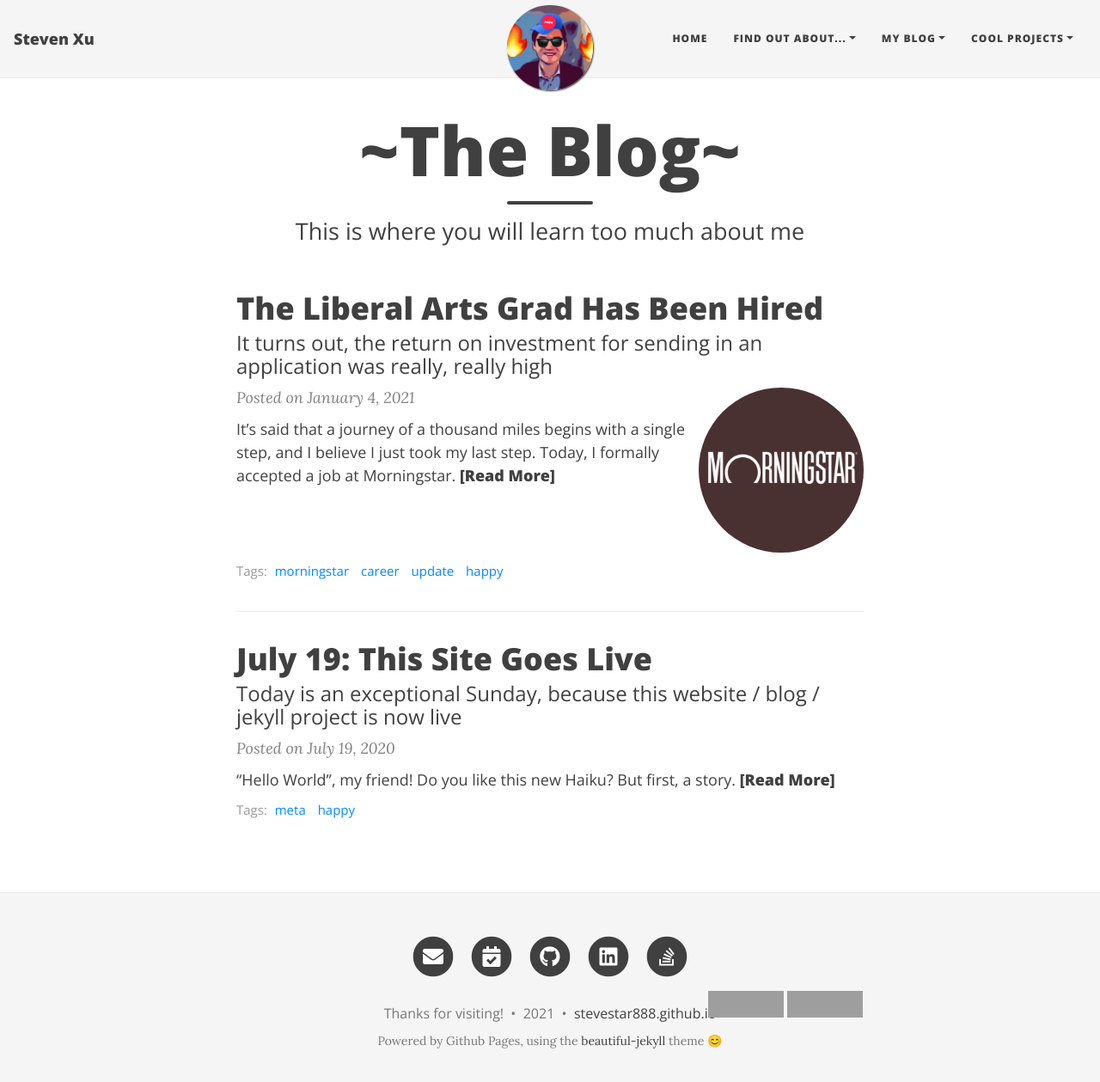
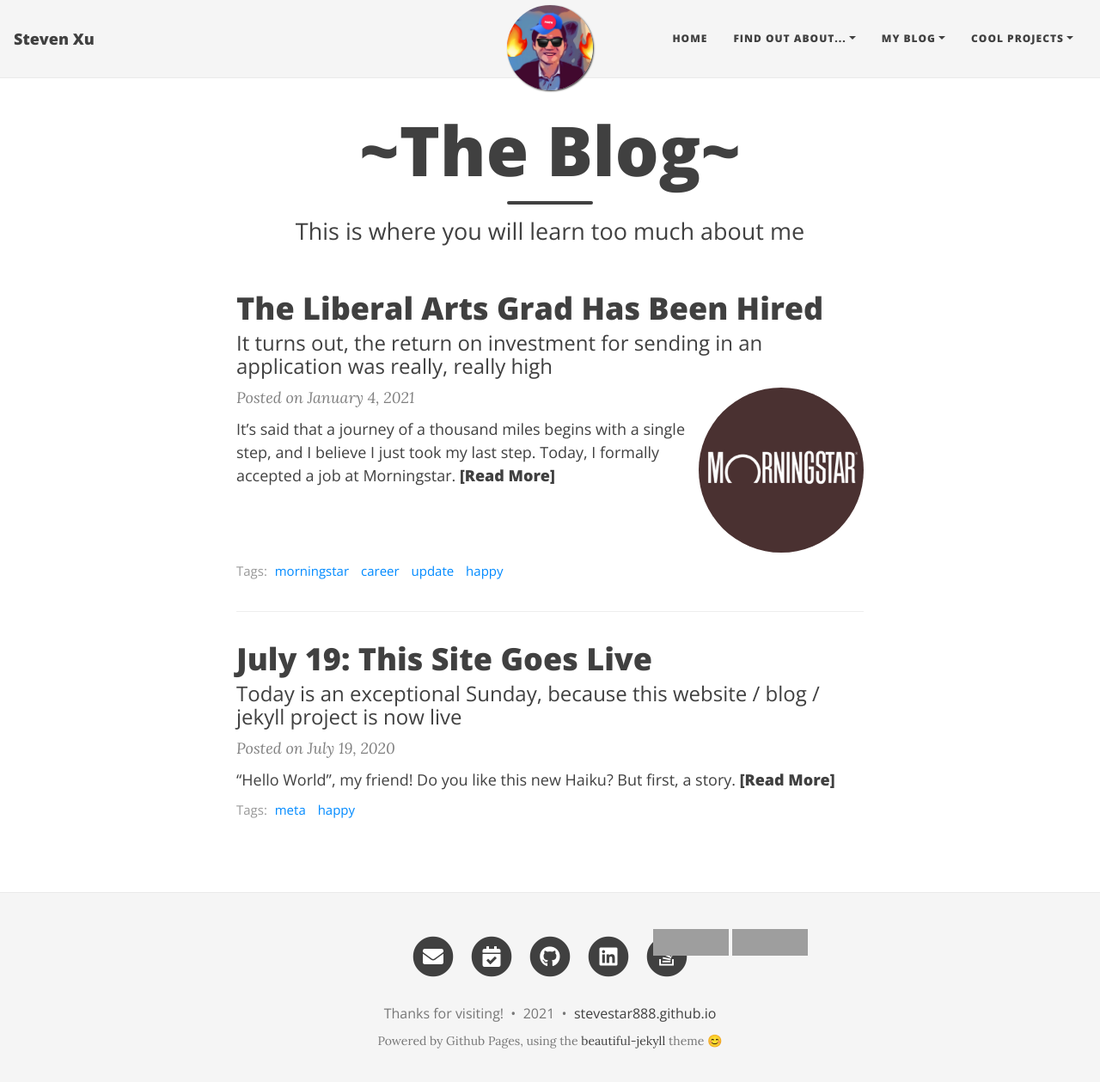
Before and after one commit to stevestar888/steven.github.io, a Jekyll site: the page built from index.html, in a window 1280 px wide and 1272 px high. Shown: the top 1259 px of the window at 86% size. Built offline with Jekyll 4.4.1, drawn with Linux system fonts in a browser that asks for light colours; nearby versions of some CDN libraries; the list of posts is cut into pages by our own code; grey boxes are pictures that could not be loaded.

Commit message:
Update main.css

```diff
--- a/assets/css/main.css
+++ b/assets/css/main.css
@@ -410,10 +410,9 @@ footer .theme-by {
 footer .w3c-verified {
   /* text-align: right; */
   display: inline-block;
-  float: right;
   position: absolute;
-  bottom: 8px;
-  right: 16px;
+  bottom: 80px;
+  right: 80px;
 }
 footer .footer-custom-content {
   text-align: center;
```
